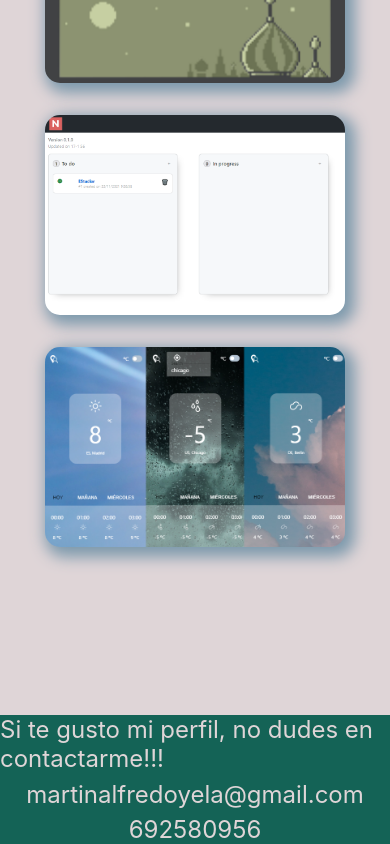
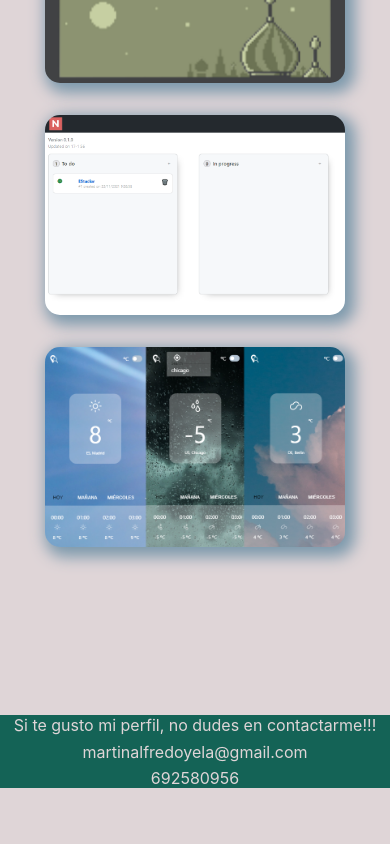
Before and after one commit to MartinYela/portfolio, a React (Create React App) app in the folder portfolio/: page / in a window 390 px wide. Shown: the part 1995-2839 px from the top of the page. After the commit the page ends 2783 px from the top, so only its background shows below. Built offline with nearby package versions, Linux system fonts and the light colour scheme.

Commit message:
responsive letra footer

```diff
--- a/portfolio/src/components/footer/style.css
+++ b/portfolio/src/components/footer/style.css
@@ -14,3 +14,13 @@ footer{
     gap: 1rem;
     align-items: center;
 }
+@media (max-width: 515px){
+    footer{
+        font-size: 1rem;
+    }
+}
+@media (max-width: 350px){
+    footer{
+        font-size: 0.9rem;
+    }
+}
```
